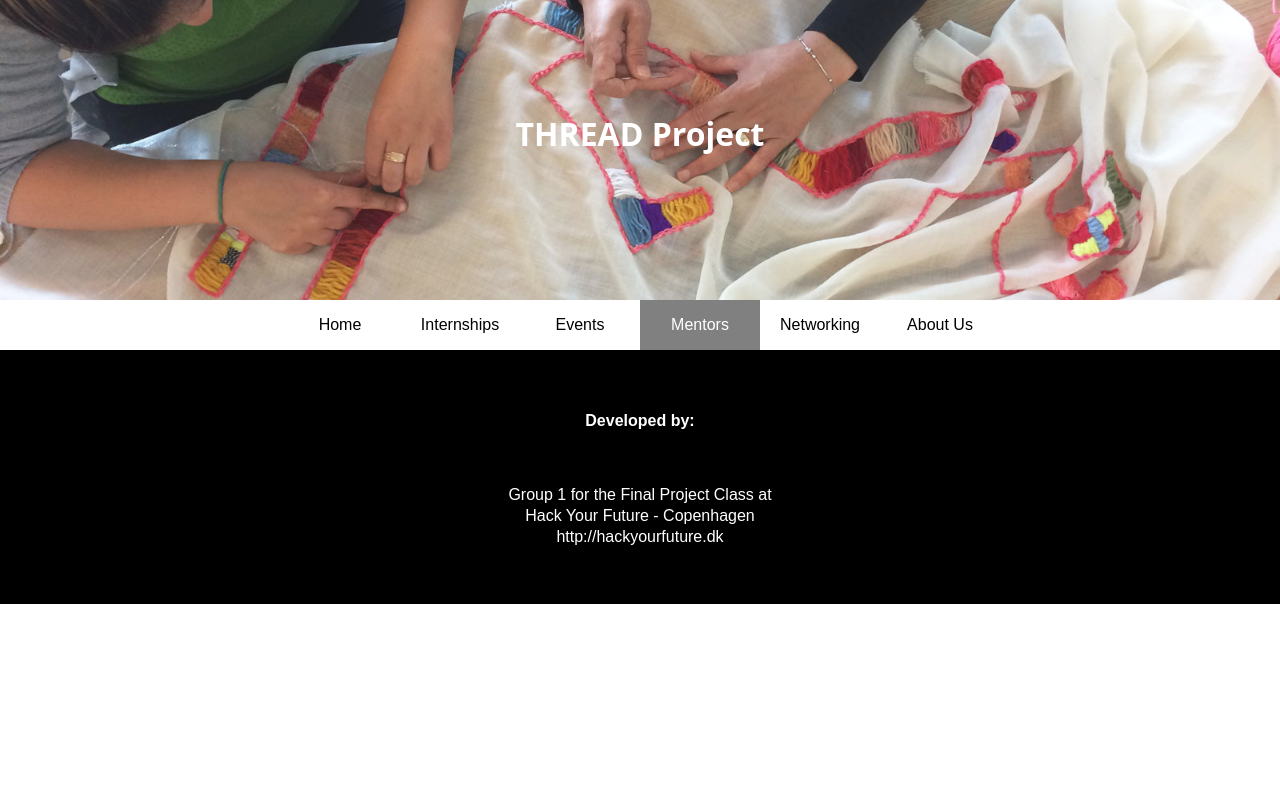
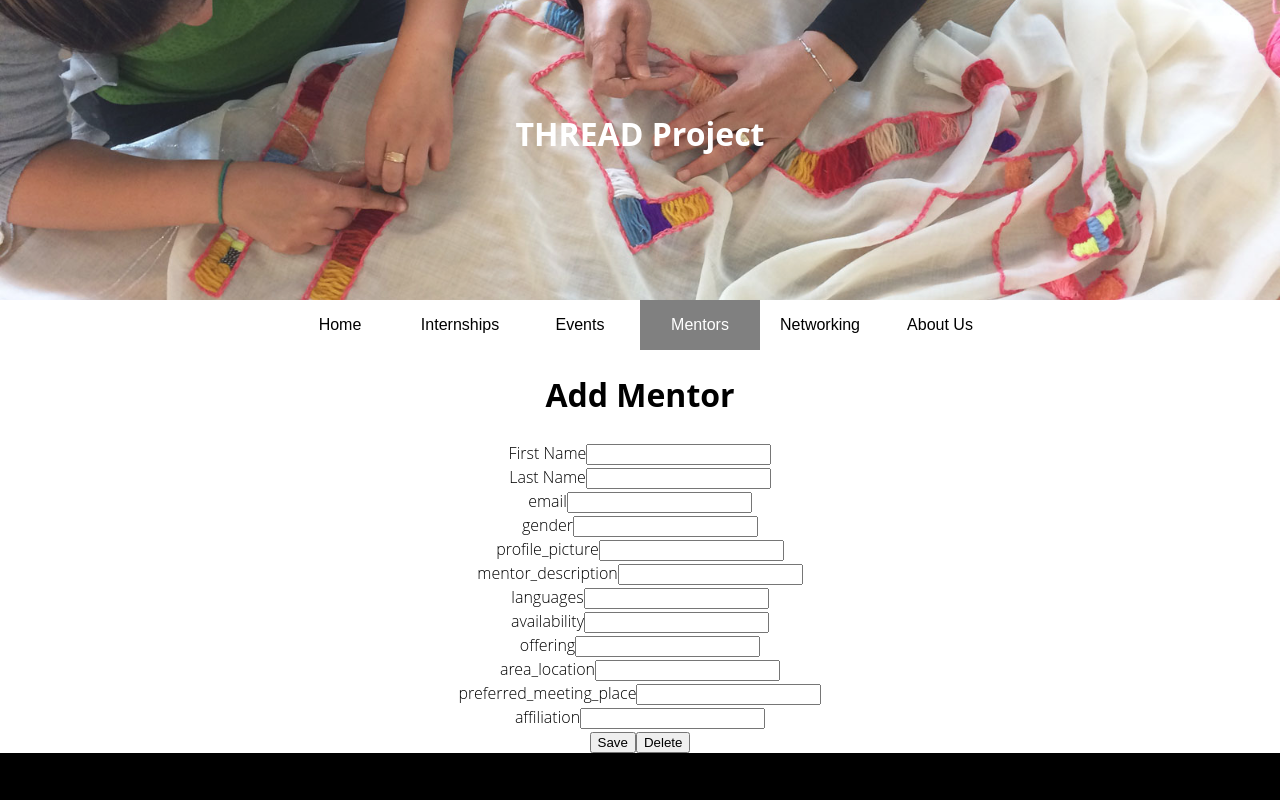
Before and after one commit to paredesrichard/thread-app-project, a React app: page /mentors/add in a window 1280 px wide. Shown: the top 800 px of the page. Built offline with nearby package versions, Linux system fonts and the light colour scheme.

Commit message:
added mentors form

```diff
--- a/src/client/App.js
+++ b/src/client/App.js
@@ -15,7 +15,9 @@ import EventsView from './components/EventsView/EventsView';
 import InternshipsView from './components/InternshipsView/InternshipsView';
 import MentorsView from './components/MentorsView/MentorsView';
 import NetworkingView from './components/NetworkingView/NetworkingView';
+import MentorForms from './components/add';
 
+//console.log(AddMentor);
 class App extends Component {
   render() {
     return (
@@ -29,8 +31,11 @@ class App extends Component {
           <Route exact path="/mentors" component={MentorsView} />
           <Route exact path="/networking" component={NetworkingView} />
           <Route exact path="/about" component={AboutUs} />
+          <Route exact path='/mentors/add' component={MentorForms.AddMentor} />
+          <Route exact path='/mentors/edit/:id' component={MentorForms.EditMentor} />
         </Switch>
         <Footer />
+
       </div>
     );
   }
--- a/src/client/components/MentorsView/Card.css
+++ b/src/client/components/MentorsView/Card.css
@@ -38,3 +38,22 @@
       height: auto;
     }
   }
+  .edit-mentor-link{
+    display: inline-block;
+    padding: 10px 25px;
+    font-size: 24px;
+    cursor: pointer;
+    text-align: center;
+    text-decoration: none;
+    outline: none;
+    color: #fff;
+    background-color: #4CAF50;
+    border: none;
+    border-radius: 15px;
+  }
+.edit-mentor-link:hover {background-color: #3e8e41}
+
+.edit-mentor-link:active {
+    background-color: #3e8e41;
+  transform: translateY(4px);
+}
--- a/src/client/components/MentorsView/Card.js
+++ b/src/client/components/MentorsView/Card.js
@@ -1,5 +1,6 @@
 import React from 'react';
 import './Card.css';
+import {Link} from "react-router-dom";
 
 const Card = props => {
   return (
@@ -10,7 +11,10 @@ const Card = props => {
         alt="thumbnail"
       />
       <p>
-        <span className="card-label">First</span> :{' '}
+
+      <Link to={`/mentors/edit/${props.data.id}`} className="edit-mentor-link" target="_blank">Edit</Link>
+      <br/>
+         <span className="card-label">First</span> :{' '}
         {props.data.first_name}
         <br />
         <span className="card-label">Last Name</span> :{' '}
@@ -22,6 +26,12 @@ const Card = props => {
         <span className="card-label">Description</span> :{' '}
         {props.data.mentor_description}
       </p>
+      <div>
+      <Link to="#" className="read-more">
+      Read more...
+    </Link>
+
+    </div>
     </div>
   );
 };
--- a/src/client/components/MentorsView/MentorsView.css
+++ b/src/client/components/MentorsView/MentorsView.css
@@ -13,6 +13,15 @@
   width: 100%;
 }
 
+.add-mentor-link {
+  color: blue;
+}
+.edit-mentor-link {
+  color: blue;
+}
+.read-more {
+  color: blue;
+}
 @media screen and (min-width: 1100px) {
   .mentors-view-container {
     display: block;
--- a/src/client/components/MentorsView/MentorsView.jsx
+++ b/src/client/components/MentorsView/MentorsView.jsx
@@ -4,6 +4,7 @@ import './MentorsView.css';
 import { fetchAPIData } from '../Api/api';
 import Card from './Card';
 import SearchForm from '../SearchForm/SearchForm';
+import {Link} from "react-router-dom";
 
 class MentorsView extends Component {
   constructor(props) {
@@ -16,7 +17,7 @@ class MentorsView extends Component {
   componentDidMount() {
     let newCoords = [];
     fetchAPIData('/api/mentors').then(newData => {
-      console.log(newData);
+      console.log("MentorView component---->",newData);
       this.setState({ data: newData });
     });
   }
@@ -25,7 +26,8 @@ class MentorsView extends Component {
     return (
       <div className="mentors-view-container">
         <h3>Welcome to the mentors View</h3>
-        <SearchForm />
+        <SearchForm /><br />
+        <Link to='/mentors/add' className="add-mentor-link">add mentor</Link>
         <section className="mentors-section">
           <aside className="mentors-aside">
             {this.state.data
@@ -34,6 +36,7 @@ class MentorsView extends Component {
                 })
               : 'Loading data...'}
           </aside>
+
         </section>
       </div>
     );
--- /dev/null
+++ b/src/client/components/add/AddMentor.js
@@ -0,0 +1,6 @@
+import React from 'react';
+import MentorForm from './mentorForm';
+
+export default (props) => (
+    <MentorForm {...props} isEditing={false} />
+)
--- /dev/null
+++ b/src/client/components/add/EditMentor.js
@@ -0,0 +1,39 @@
+import React from 'react';
+import MentorForm from './MentorForm'
+class EditMentor extends React.Component{
+    constructor(props){
+        super(props);
+        this.state = {
+            isLoading: true,
+            message: 'Hang in there...',
+            mentorData : {}
+        }
+    }
+    componentDidMount(){
+        //const url = '/api/mentors'
+        const id=this.props.match.params.id
+        //console.log('idddd---->' ,{id});
+        fetch(`/api/mentors/${id}`)
+        .then(res=>res.json())
+        .then(data=>{
+  //          console.log('success',response);
+            this.setState({
+                isLoading: false,
+                mentorData : data
+            });
+        })
+        .catch(error=>console.log('Error',error));
+    }
+    render(){
+        //console.log(this.state.mentorData);
+        return(
+
+            this.state.isLoading ?
+                <div>{this.state.message}</div>
+                :
+                <MentorForm {...this.props} mentorData={this.state.mentorData} id={this.props.match.params.id} isEditing={true} />
+
+        )
+    }
+}
+export default EditMentor;
--- /dev/null
+++ b/src/client/components/add/MentorForm.js
@@ -0,0 +1,141 @@
+import React from 'react';
+
+class MentorForm extends React.Component{
+    constructor(props){
+        super(props);
+        if (this.props.isEditing) {
+            this.state = {
+                mentorData: this.props.mentorData
+            }
+        }else{
+        this.state={
+            mentorData :{
+                        "first_name": "",
+                        "last_name": "",
+                        "email": "",
+                        "gender": "",
+                        "profile_picture": "",
+                        "mentor_description": "",
+                        "languages": "",
+                        "availability": "",
+                        "offering": "",
+                        "area_location": "",
+                        "preferred_meeting_place": "",
+                        "affiliation": "",
+                        "active":1
+                    }
+
+                }
+             }
+    }
+    updateFields=(e)=>{
+        //alert(e.target.name);
+        const{name,value} = e.target
+    this.setState({
+        mentorData : {
+            ...this.state.mentorData,
+            [name]:value,
+        }
+
+    })
+    }
+    submitForm=(e)=>{
+        e.preventDefault();
+        //alert('bla')
+        //alert(JSON.stringify(this.state))
+        console.log("MentorData from FORM", this.state.mentorData);
+        var data = this.state.mentorData;
+        let url = '', method = '';
+
+        if (this.props.isEditing) {
+            url = `/api/mentors/${this.props.match.params.id}`
+            method = 'PUT';
+        } else {
+            url = `/api/mentors`
+            method = 'POST';
+        }
+
+        fetch(url,{
+            method:'post',//put
+            body:JSON.stringify(this.state.mentorData),
+            headers:{
+            'Content-Type':'application/json '
+            }
+        }
+        ).then(res=>res.text())
+        .then(response => {
+            console.log('Success:', response)
+
+            //this.setState({displaySubmitForm:false});
+        })
+
+        .catch(error=>console.log('Error',error));
+    }
+    render(){
+        console.log("From <editmentor------_>",this.state.mentorData);
+        return(
+            <div>
+<form onSubmit= {this.submitForm}>
+<div>
+<h1> {`${this.props.isEditing ? "Edit" : "Add"} Mentor`}</h1>
+<div>
+<label htmlFor='txtName'>First Name</label>
+<input type='text'id='first_Name'name='first_name' value={this.state.mentorData.first_name} onChange={this.updateFields} />
+</div>
+<div>
+<label>Last Name</label>
+<input id='Last_Name'name='last_name' value={this.state.mentorData.last_name} onChange={this.updateFields} />
+</div>
+<div>
+<label>email</label>
+<input id='email'name='email' value={this.state.mentorData.email} onChange={this.updateFields} />
+</div>
+<div>
+<label>gender</label>
+<input id='gender'name='gender' value={this.state.mentorData.gender} onChange={this.updateFields} />
+</div>
+<div>
+<label>profile_picture</label>
+<input id='profile_picture'name='profile_picture' value={this.state.mentorData.profile_picture} onChange={this.updateFields} />
+</div>
+<div>
+<label>mentor_description</label>
+<input id='mentor_description'name='mentor_description' value={this.state.mentorData.mentor_description} onChange={this.updateFields} />
+</div>
+<div>
+<label>languages</label>
+<input id='languages'name='languages' value={this.state.mentorData.languages} onChange={this.updateFields} />
+</div>
+<div>
+<label>availability</label>
+<input id='availability'name='availability' value={this.state.mentorData.availability} onChange={this.updateFields} />
+</div>
+<div>
+<label>offering</label>
+<input id='offering'name='offering' value={this.state.mentorData.offering} onChange={this.updateFields} />
+</div>
+<div>
+<label>area_location</label>
+<input id='area_location'name='area_location' value={this.state.mentorData.area_location} onChange={this.updateFields} />
+</div>
+<div>
+<label>preferred_meeting_place</label>
+<input id='preferred_meeting_place'name='preferred_meeting_place' value={this.state.mentorData.preferred_meeting_place} onChange={this.updateFields} />
+</div>
+<div>
+<label>affiliation</label>
+<input id='affiliation'name='affiliation' value={this.state.mentorData.affiliation} onChange={this.updateFields} />
+</div>
+</div>
+<button className='btn btn-save' type = 'submit'>Save</button>
+<button className="delete_btn" onClick={this.deleteMentor}> Delete</button>
+
+
+</form>
+
+</div>
+        )
+
+    }
+}
+export default MentorForm;
--- /dev/null
+++ b/src/client/components/add/index.js
@@ -0,0 +1,9 @@
+//import MentorForm from  './MentorForm';
+import EditMentor from './EditMentor';
+import AddMentor from './AddMentor';
+
+
+export default {
+    AddMentor,
+    EditMentor
+}
```
Also changed, not shown: 1 other file (tests, documents, lock files or other folders).
